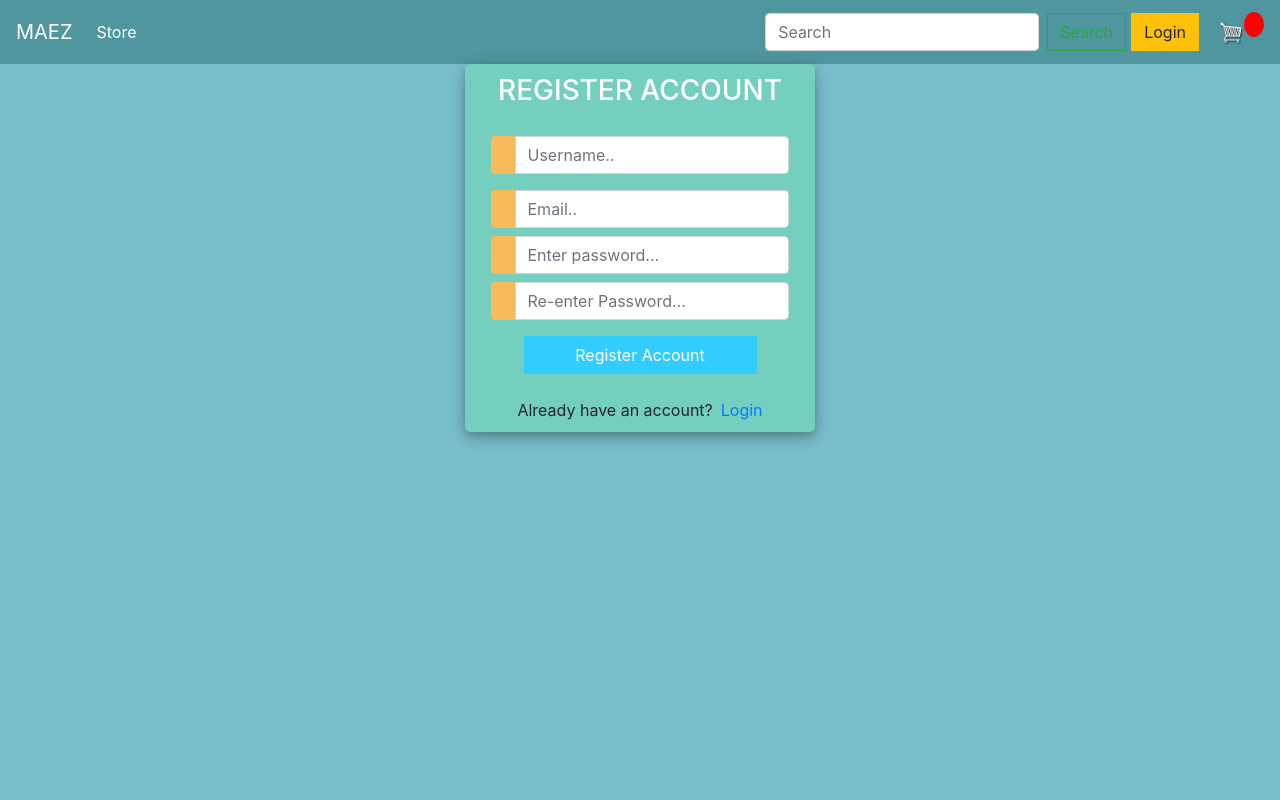
After one commit to kwadw0/Ecommerce, a Django app: page /signUp/ in a window 1280 px wide. The commit adds this page. Run offline with Django 3.2, Linux system fonts and the light colour scheme; some libraries are stand-ins or nearby versions.

Commit message:
I added the login and the signup page to the website.

```diff
--- a/store/urls.py
+++ b/store/urls.py
@@ -8,6 +8,8 @@ urlpatterns = [
     path('', views.store, name="store"),
     path('cart/', views.cart, name="cart"),
     path('checkout/', views.checkout, name="checkout"),
+    path('login/', views.login, name="login"),
+    path('signUp/', views.signUp, name="signUp"),
 
     path('update_item/', views.updateItem, name="update_item"),
     path('processOrder/', views.processOrder, name="processOrder"),
--- a/store/views.py
+++ b/store/views.py
@@ -9,6 +9,11 @@ from .utils import cartData, guestOrder, cookieCart
 
 
 # Create your views here.
+def login(request):
+    return render(request, 'login.html', {login:'login'})
+
+def signUp(request):
+    return render(request, 'signUp.html', {signUp:'signUp'})
 
 # store
 def store(request):
--- a/templates/main.html
+++ b/templates/main.html
@@ -71,12 +71,11 @@
             <form class="form-inline" method="get">
                 <input name="search" class="form-control mr-sm-2" type="search" placeholder="Search" aria-label="Search">
                 <button class="btn btn-outline-success my-2 my-sm-0" type="submit" >Search</button>
-
             </form>
 
 
         <div class="form-inline my-2 my-lg-0">
-            <a href="#" class="btn btn-warning" style="margin:5px">Login</a>
+            <a href="{% url 'login' %}" class="btn btn-warning" style="margin:5px">Login</a>
 
             <a href="{% url 'cart' %}">
                 <img id="cart-icon" src="{% static 'images/cart.png' %}">
--- /dev/null
+++ b/templates/signup.html
@@ -0,0 +1,137 @@
+{% extends 'main.html'%}
+{% load static %}
+{% block content %}
+<!DOCTYPE html>
+<html>
+
+<head>
+	<title>Login</title>
+
+	<style>
+		body,
+		html {
+			margin: 0;
+			padding: 0;
+			height: 100%;
+			background: #7abecc !important;
+		}
+		.user_card {
+			width: 350px;
+			margin-top: auto;
+			margin-bottom: auto;
+			background: #74cfbf;
+			position: relative;
+			display: flex;
+			justify-content: center;
+			flex-direction: column;
+			padding: 10px;
+			box-shadow: 0 4px 8px 0 rgba(0, 0, 0, 0.2), 0 6px 20px 0 rgba(0, 0, 0, 0.19);
+			-webkit-box-shadow: 0 4px 8px 0 rgba(0, 0, 0, 0.2), 0 6px 20px 0 rgba(0, 0, 0, 0.19);
+			-moz-box-shadow: 0 4px 8px 0 rgba(0, 0, 0, 0.2), 0 6px 20px 0 rgba(0, 0, 0, 0.19);
+			border-radius: 5px;
+
+		}
+
+		.form_container {
+			margin-top: 20px;
+		}
+
+		#form-title{
+			color: #fff;
+		}
+		.login_btn {
+			width: 100%;
+			background: #33ccff !important;
+			color: white !important;
+		}
+		.login_btn:focus {
+			box-shadow: none !important;
+			outline: 0px !important;
+		}
+		.login_container {
+			padding: 0 2rem;
+		}
+		.input-group-text {
+			background: #f7ba5b !important;
+			color: white !important;
+			border: 0 !important;
+			border-radius: 0.25rem 0 0 0.25rem !important;
+		}
+		.input_user,
+		.input_pass:focus {
+			box-shadow: none !important;
+			outline: 0px !important;
+		}
+
+	</style>
+
+</head>
+<body>
+	<div class="container h-100">
+		<div class="d-flex justify-content-center h-100">
+			<div class="user_card">
+				<div class="d-flex justify-content-center">
+					<h3 id="form-title">REGISTER ACCOUNT</h3>
+				</div>
+				<div class="d-flex justify-content-center form_container">
+
+					<form method="POST" action="">
+						<div class="input-group mb-3">
+							<div class="input-group-append">
+								<span class="input-group-text"><i class="fas fa-user"></i></span>
+							</div>
+							<input type="text" name="username">
+						</div>
+						<div class="input-group mb-2">
+							<div class="input-group-append">
+								<span class="input-group-text"><i class="fas fa-envelope-square"></i></span>
+							</div>
+							<input type="email" name="email">
+						</div>
+						<div class="input-group mb-2">
+							<div class="input-group-append">
+								<span class="input-group-text"><i class="fas fa-key"></i></span>
+							</div>
+							<input type="text" name="password1">
+						</div>
+						<div class="input-group mb-2">
+							<div class="input-group-append">
+								<span class="input-group-text"><i class="fas fa-key"></i></span>
+							</div>
+							<input type="text" name="password2">
+						</div>
+
+				   		<div class="d-flex justify-content-center mt-3 login_container">
+				 			<input class="btn login_btn" type="submit" value="Register Account">
+				   		</div>
+					</form>
+				</div>
+
+				<div class="mt-4">
+					<div class="d-flex justify-content-center links">
+						Already have an account? <a href="{% url 'login' %}" class="ml-2">Login</a>
+					</div>
+				</div>
+			</div>
+		</div>
+	</div>
+	<script>
+						/* Because i didnt set placeholder values in forms.py they will be set here using vanilla Javascript
+		//We start indexing at one because CSRF_token is considered and input field
+		 */
+
+		//Query All input fields
+		var form_fields = document.getElementsByTagName('input')
+		form_fields[1].placeholder='Username..';
+		form_fields[2].placeholder='Email..';
+		form_fields[3].placeholder='Enter password...';
+		form_fields[4].placeholder='Re-enter Password...';
+
+
+		for (var field in form_fields){
+			form_fields[field].className += ' form-control'
+		}
+	</script>
+</body>
+</html>
+{% endblock content %}
```
Also changed, not shown: templates/login.html (added, +121 -0 lines), db.sqlite3, static/css/main.css (line endings or trailing spaces).
